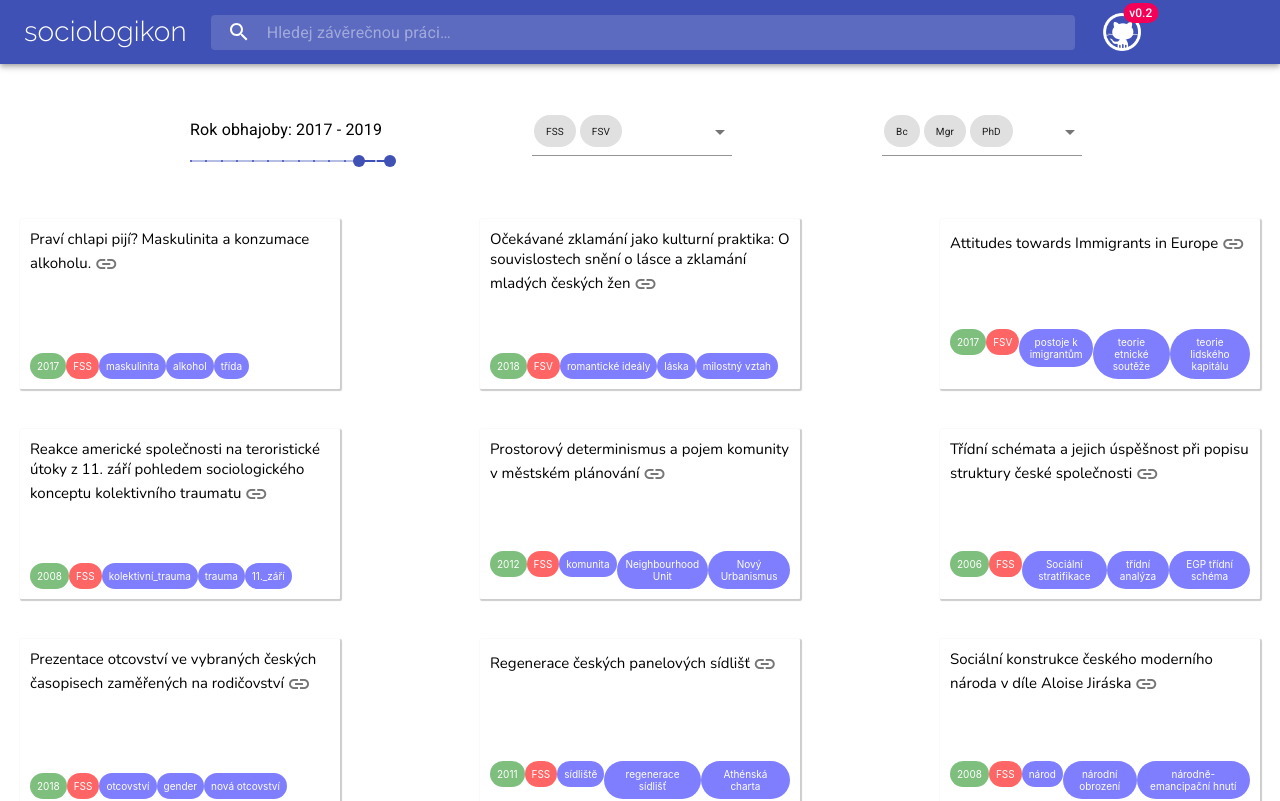
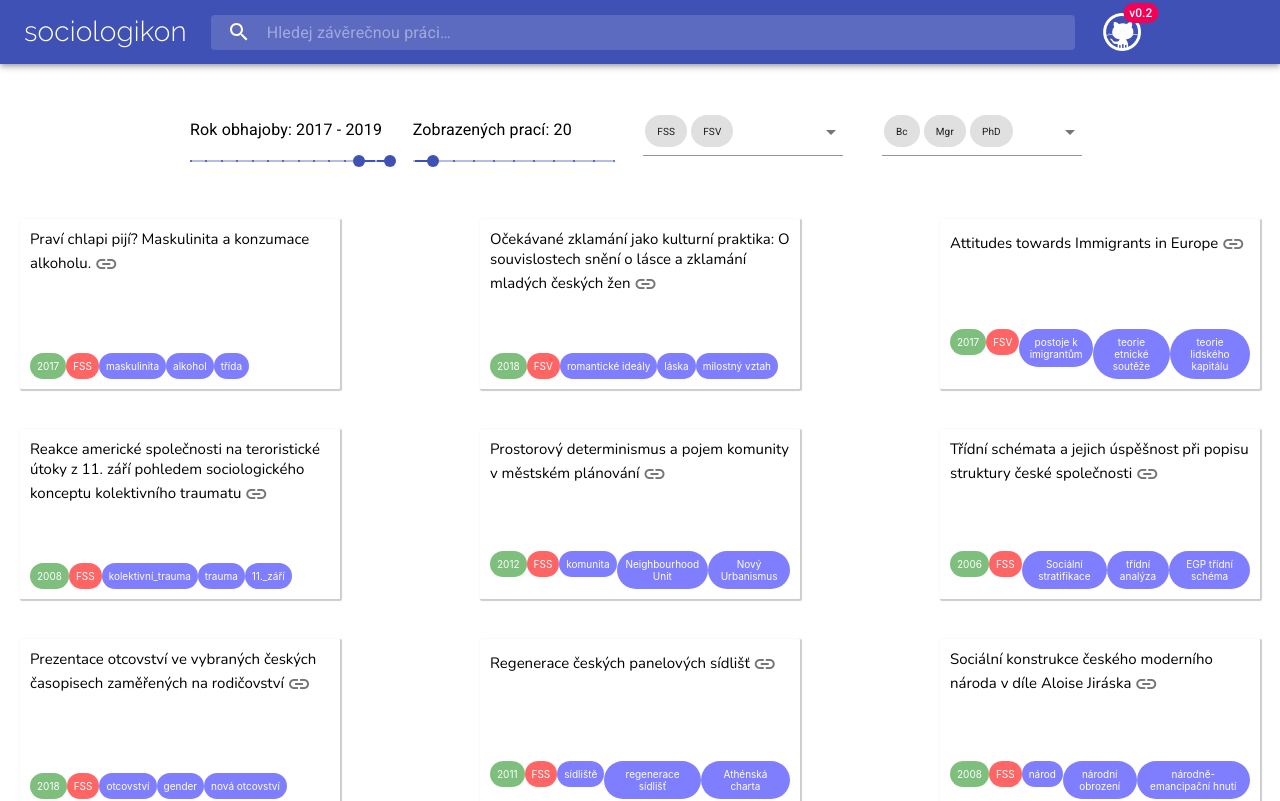
Before and after one commit to buresj/sociologikon, a React (Create React App) app: page / in a window 1280 px wide. Shown: the top 801 px of the page. Built offline with nearby package versions, Linux system fonts and the light colour scheme.

Commit message:
limit view func added

```diff
--- a/src/actions/settings.js
+++ b/src/actions/settings.js
@@ -1,6 +1,7 @@
 export const FILTER_YEAR = 'FILTER_YEAR';
 export const FILTER_SCHOOL = 'FILTER_SCHOOL';
 export const FILTER_TYPE = 'FILTER_TYPE';
+export const SETUP_VIEW = 'SETUP_VIEW';
 
 export function changeYearRange(yearRange) {
     return {
@@ -22,3 +23,10 @@ export function changeType(typeOfWork) {
         typeOfWork: typeOfWork
     }
 }
+
+export function changeLimit(limit) {
+    return {
+        type: SETUP_VIEW,
+        limit: limit
+    }
+}
--- a/src/components/Card.js
+++ b/src/components/Card.js
@@ -20,7 +20,6 @@ export default class Card extends React.Component {
 
     getKeywords() {
         let keywords = [];
-        debugger
         if (this.props.thesis.keywords) {
             const length = this.props.thesis.keywords.length
             if (length >= 3) {
@@ -67,7 +66,7 @@ export default class Card extends React.Component {
 
         return (
             <div className={styles.card} key={this.props.index} >
-                {console.log(this.props.thesis)}
+
                 <span className={styles.title}> {this.props.thesis.title}<a href={this.props.thesis.link}><IconButton
                     size='small'><Icon>link-variant</Icon></IconButton></a></span>
                 <div className={styles.labels}>
--- /dev/null
+++ b/src/components/LimitSlider.js
@@ -0,0 +1,40 @@
+import React from 'react';
+import { makeStyles } from '@material-ui/core/styles';
+import Typography from '@material-ui/core/Typography';
+import Slider from '@material-ui/core/Slider';
+import 'typeface-roboto';
+
+const useStyles = makeStyles({
+  root: {
+    width: 200,
+  },
+});
+
+const RangeSlider = (props) => {
+
+  const classes = useStyles();
+  const [value, setValue] = React.useState(props.limit);
+
+  const handleChange = (event, newValue) => {
+    props.changeLimit(newValue);
+    setValue(newValue);
+  };
+  return (
+    <div className={classes.root}>
+      <Typography id="range-slider" gutterBottom>
+        Zobrazených prací: {props.limit}
+      </Typography>
+      <Slider
+        value={value}
+        onChange={handleChange}
+        valueLabelDisplay="auto"
+        aria-labelledby="discrete-slider"
+        step={10}
+        marks
+        min={10}
+        max={110}
+      />
+    </div>
+  );
+}
+export default RangeSlider;
--- a/src/components/MainTable.js
+++ b/src/components/MainTable.js
@@ -17,7 +17,6 @@ class MainTable extends React.Component {
     const data = this.shuffle(dataSet)
 
     return {
-      limit: 20,
       rawData: data,
       filteredData: data
     }
@@ -95,7 +94,7 @@ class MainTable extends React.Component {
   render() {
     return (
       <div className={styles.container}>
-        {this.state.filteredData.slice(0, this.state.limit).map((thesis) => (
+        {this.state.filteredData.slice(0, this.props.filter.limit).map((thesis) => (
           <Card
             key={thesis.title}
             thesis={thesis}
--- a/src/components/MultipleSelect.js
+++ b/src/components/MultipleSelect.js
@@ -54,7 +54,7 @@ const MultipleSelect = props => {
   const classes = useStyles();
   const theme = useTheme();
   const [value, setValue] = React.useState(props.selectData);
-  console.log(value);
+
 
   function handleChange(event) {
     props.changeFunction(event.target.value)
--- a/src/components/Settings.js
+++ b/src/components/Settings.js
@@ -2,6 +2,7 @@ import React from 'react';
 import RangeSlider from './RangeSlider';
 import MultipleSelect from './MultipleSelect';
 import styles from '../Settings.module.scss';
+import LimitSlider from './LimitSlider';
 
 const Settings = props => {
     return (
@@ -10,6 +11,11 @@ const Settings = props => {
                 className={styles.year}
                 yearRange={props.yearRange}
                 changeYear={props.changeYearRange}
+            />
+            <LimitSlider
+                className={styles.year}
+                limit={props.limit}
+                changeLimit={props.changeLimit}
             />
             <div>
                 <MultipleSelect
--- a/src/components/containers/SettingsContainer.js
+++ b/src/components/containers/SettingsContainer.js
@@ -1,17 +1,21 @@
 import { connect } from 'react-redux';
 import Settings from '../Settings';
-import { changeYearRange, changeSchool, changeType } from '../../actions/settings';
+import { changeYearRange, changeSchool, changeType, changeLimit } from '../../actions/settings';
 
 const mapStateToProps = (state, props) => {
     return {
         yearRange: state.settings.yearRange,
         department: state.settings.department,
-        typeOfWork: state.settings.typeOfWork
+        typeOfWork: state.settings.typeOfWork,
+        limit: state.settings.limit
     }
 };
 
 const mapDispatchToProps = dispatch => {
     return {
+        changeLimit(limit) {
+            dispatch(changeLimit(limit))
+        },
         changeYearRange(yearRange) {
             dispatch(changeYearRange(yearRange));
         },
--- a/src/components/containers/TableContainer.js
+++ b/src/components/containers/TableContainer.js
@@ -6,7 +6,8 @@ const mapStateToProps = state => {
     filter: {
       yearRange: state.settings.yearRange,
       department: state.settings.department,
-      word: state.search.word
+      word: state.search.word,
+      limit: state.settings.limit
     },
     typeOfWork: state.settings.typeOfWork
   }
--- a/src/reducers/settings.js
+++ b/src/reducers/settings.js
@@ -1,9 +1,10 @@
-import { FILTER_YEAR, FILTER_SCHOOL, FILTER_TYPE } from '../actions/settings';
+import { FILTER_YEAR, FILTER_SCHOOL, FILTER_TYPE, SETUP_VIEW } from '../actions/settings';
 
 const initialState = {
     yearRange: [2017, 2019],
     department: ['FSS', 'FSV'],
-    typeOfWork: ['Bc', 'Mgr', 'PhD']
+    typeOfWork: ['Bc', 'Mgr', 'PhD'],
+    limit: 20
 }
 
 export default function (state = initialState, action) {
@@ -29,5 +30,12 @@ export default function (state = initialState, action) {
         }
     }
 
+    if (action.type === SETUP_VIEW) {
+        return {
+            ...state,
+            limit: action.limit
+        }
+    }
+
     return state;
 }
```
